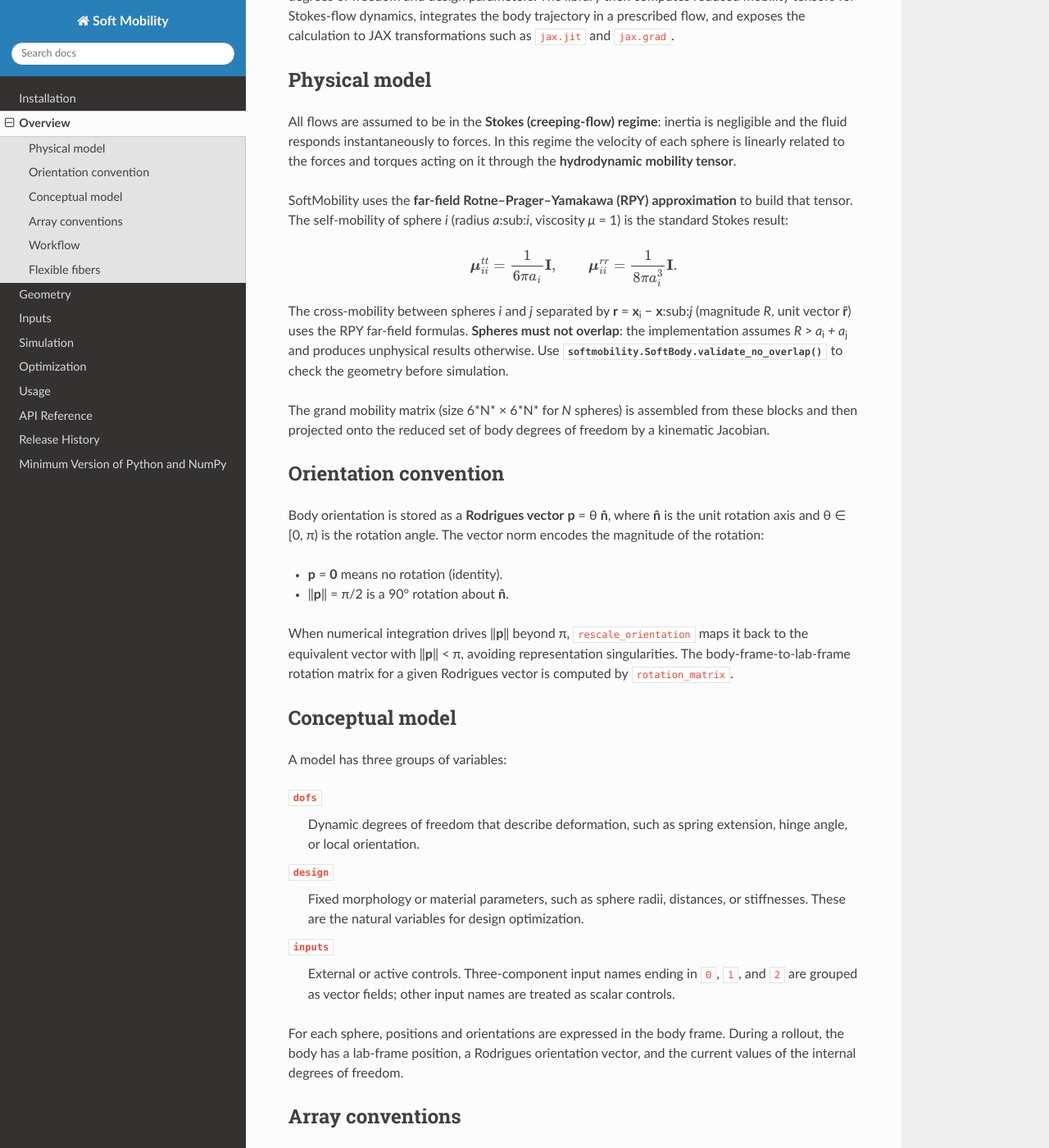
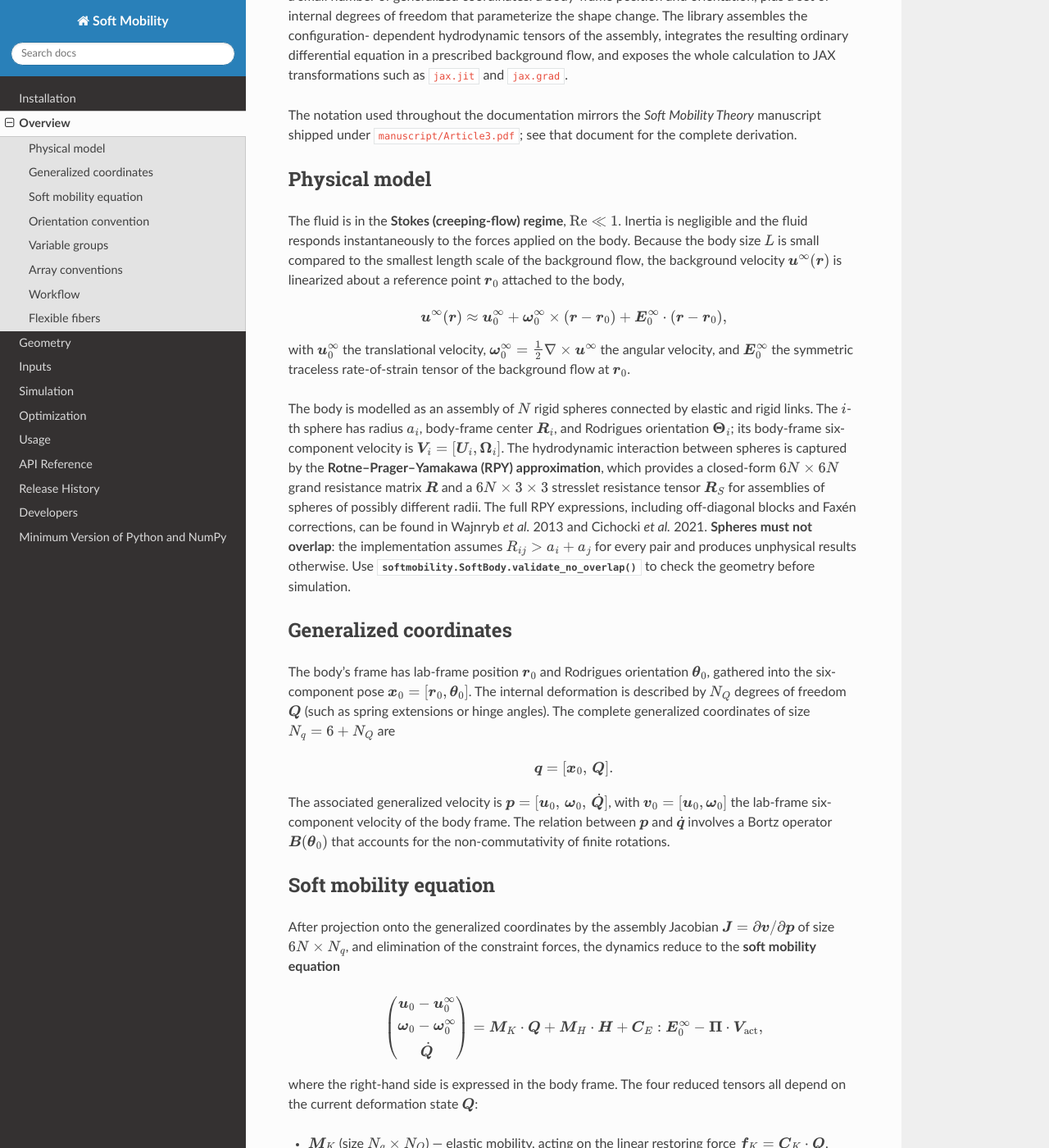
Before and after one commit to C0PEP0D/SoftMobility, a Sphinx documentation site: the page built from docs/source/overview.rst, in a window 1280 px wide and 1400 px high, scrolled down 200 px. Shown: the whole window at 82% size. Built offline with Sphinx 7.4.7 and the Read the Docs theme 3.1.0, drawn with Linux system fonts in a browser that asks for light colours; some of the changed text lies outside the part shown.

Commit message:
restructure README for new users, add Developers doc page, align overview with manuscript notation
- README.rst: reorder for first-time visitors (Colab → install → quick start →
  tutorials → docs build → contributing → license); trim duplicated content.
- docs/source/developers.rst (new): consolidate dev install, tests, strict
  docs build, pre-commit, versioning (versioneer + git tags), release process
  (GitHub Releases → publish-pypi.yml → PyPI), and PR/issue policy.
- docs/source/index.rst: add the Developers page to the toctree.
- docs/source/overview.rst: align notation with manuscript/Article3.tex
  (body-frame r_0/theta_0, generalized coordinates Q, soft mobility tensors
  M_K/M_H/C_E/Pi); drop the partial RPY self-mobility formula.
- CONTRIBUTING.rst: replace the stale checklist with a pointer to the new
  Developers page.

```diff
--- /dev/null
+++ b/docs/source/developers.rst
@@ -0,0 +1,214 @@
+==========
+Developers
+==========
+
+This page collects everything maintainer-facing: how to set up a development
+environment, run the tests, build the documentation strictly, the versioning
+scheme, the release process, and the policy for opening issues and pull
+requests.
+
+If you only want to *use* SoftMobility, see :doc:`installation` and the
+tutorials instead.
+
+Setting up a development environment
+====================================
+
+Start from one of the user-install recipes in :doc:`installation` (either
+``venv`` or ``conda``) so the package itself is installed in editable mode
+(``pip install -e .``). Then add the development tools:
+
+.. code-block:: bash
+
+    pip install -r requirements-dev.txt
+
+This pulls in ``ruff`` (linting), ``isort``, ``pytest`` (+ ``pytest-cov``,
+``coverage``, ``codecov``), ``pre-commit`` and ``pre-commit-hooks``,
+``nbstripout``, ``sphinx`` with the documentation extensions
+(``sphinx_rtd_theme``, ``sphinx-copybutton``, ``numpydoc``, ``ipython``),
+``twine``, and ``kaleido`` (used by Plotly to export tutorial figures as
+vector PDFs).
+
+Pre-commit hooks
+----------------
+
+The repository ships with a ``.pre-commit-config.yaml``. Install the hooks
+once per clone:
+
+.. code-block:: bash
+
+    pre-commit install
+
+The same checks run in CI via ``.github/workflows/pre-commit.yml`` on every
+push and pull request.
+
+Running the tests
+=================
+
+From the repository root:
+
+.. code-block:: bash
+
+    pytest
+
+The GitHub Actions matrix in ``.github/workflows/testing.yml`` runs the test
+suite across all supported Python versions on every push and pull request,
+so a local single-Python ``pytest`` run is enough — there is no need to set
+up a multi-Python rig locally.
+
+Building the documentation
+==========================
+
+For everyday work, the short build is enough:
+
+.. code-block:: bash
+
+    make -C docs html
+    open docs/build/html/index.html        # macOS
+    xdg-open docs/build/html/index.html    # Linux
+
+Before opening a pull request that touches docstrings or
+``docs/source/*.rst``, run the same strict build that CI runs. It treats
+warnings as errors and fails on broken cross-references, so any surprise is
+caught locally:
+
+.. code-block:: bash
+
+    make -C docs clean
+    sphinx-build -W -b html docs/source docs/build/html
+
+This mirrors ``.github/workflows/docs.yml``.
+
+Versioning
+==========
+
+The package version is **not** stored in any source file by hand. It is
+computed at install time by `Versioneer
+<https://github.com/python-versioneer/python-versioneer>`_ from
+``git describe --tags``.
+
+Configuration lives in ``setup.cfg``:
+
+.. code-block:: ini
+
+    [versioneer]
+    VCS = git
+    style = pep440-post
+    versionfile_source = softmobility/_version.py
+    versionfile_build = softmobility/_version.py
+    tag_prefix = v
+
+What this means in practice:
+
+- The tag prefix is ``v``. A tag named ``v1.2.3`` becomes the version
+  ``1.2.3``.
+- The style is ``pep440-post``. A development install (built from a working
+  tree that is past the most recent tag) reports a version of the form
+  ``1.0.0.post27+g0691c69``: the latest tag, the number of commits past it,
+  and the short commit hash. A working tree with uncommitted changes appends
+  ``.dirty``.
+- The file ``softmobility/_version.py`` is auto-generated by Versioneer and
+  must **not** be edited by hand. Versioneer rewrites it during the build.
+
+Quick sanity check at any point:
+
+.. code-block:: bash
+
+    python -c "import softmobility as sm; print(sm.__version__)"
+
+Cutting a release
+=================
+
+Releases are made through the GitHub *Releases* UI. Creating a release
+creates a git tag, which Versioneer picks up as the new version, and the
+``.github/workflows/publish-pypi.yml`` workflow runs on the
+``release: created`` event to upload the sdist and wheel to PyPI.
+
+Step by step:
+
+1. Make sure ``main`` is green on CI (testing + docs workflows) and that
+   ``docs/source/release-history.rst`` is up to date with the changes that
+   will ship.
+2. On GitHub: *Releases → Draft a new release*.
+3. **Tag name**: ``vX.Y.Z`` (PEP 440, with the leading ``v`` so Versioneer's
+   ``tag_prefix = v`` strips it). **Target**: ``main``.
+4. Fill in the release notes and click *Publish release*. GitHub creates the
+   tag.
+5. The ``publish-pypi.yml`` workflow runs automatically:
+
+   .. code-block:: bash
+
+       python setup.py sdist bdist_wheel
+       twine upload dist/*
+
+   The upload uses the repository secret ``PYPI_API_TOKEN`` (a PyPI API
+   token with the ``pypi-`` prefix and upload scope on the
+   ``soft-mobility`` project). Watch the workflow run from the *Actions*
+   tab to confirm it succeeded.
+6. After the release, refresh the local checkout (``git pull --tags``) so
+   Versioneer reports the new version.
+
+Reporting issues
+================
+
+Bugs and feature requests are tracked in the GitHub issue tracker:
+https://github.com/celoy/SoftMobility/issues.
+
+When opening a bug report, please include:
+
+- A minimal, self-contained example that reproduces the problem.
+- The version of SoftMobility:
+  ``python -c "import softmobility as sm; print(sm.__version__)"``.
+- Your Python version (``python -V``) and operating system.
+- The full traceback (or the unexpected output, with a description of what
+  you expected instead).
+
+For feature requests, describe the use case first; the API design follows
+from the use case.
+
+Submitting pull requests
+========================
+
+The high-level flow:
+
+1. Fork the repository and clone your fork.
+2. Create a feature branch off ``main``:
+
+   .. code-block:: bash
+
+       git checkout -b name-of-your-feature
+
+3. Make your changes. Add or update tests for any behaviour change. Update
+   the documentation (docstrings and/or ``docs/source/*.rst``) when the
+   public API or user-facing behaviour changes.
+4. Before pushing, run the local checks:
+
+   .. code-block:: bash
+
+       ruff check
+       pytest
+       make -C docs clean
+       sphinx-build -W -b html docs/source docs/build/html
+
+5. Commit, push, and open a pull request against ``main`` on the upstream
+   repository.
+
+Pull request guidelines:
+
+- Keep the scope narrow. One logical change per PR is easier to review and
+  to revert if needed.
+- New functionality is expected to come with tests.
+- Follow the existing code style. ``ruff`` is the source of truth; ``isort``
+  is configured to match.
+- The CI matrix runs the tests across all supported Python versions and
+  builds the docs strictly. A green CI is required to merge.
+
+Project TODOs
+=============
+
+Local, in-progress notes and TODOs live in ``TODO.md`` at the repository
+root. The file is consumed by the VS Code `Todo Tree
+<https://marketplace.visualstudio.com/items?itemName=Gruntfuggly.todo-tree>`_
+extension, which surfaces ``TODO`` and ``FIXME`` markers across the
+codebase. ``TODO.md`` is intentionally kept out of the README and the user-
+facing documentation so it does not become a substitute for the GitHub
+issue tracker.
--- a/docs/source/index.rst
+++ b/docs/source/index.rst
@@ -24,4 +24,5 @@
    usage
    api
    release-history
+   developers
    min_versions
--- a/docs/source/overview.rst
+++ b/docs/source/overview.rst
@@ -3,75 +3,168 @@
 ========
 
 SoftMobility represents a deformable body as an assembly of spheres whose
-geometry depends on degrees of freedom and design parameters. The library then
-computes reduced mobility tensors for Stokes-flow dynamics, integrates the body
-trajectory in a prescribed flow, and exposes the calculation to JAX
-transformations such as ``jax.jit`` and ``jax.grad``.
+geometry depends on a small number of generalized coordinates: a body-frame
+position and orientation, plus a set of internal degrees of freedom that
+parameterize the shape change. The library assembles the configuration-
+dependent hydrodynamic tensors of the assembly, integrates the resulting
+ordinary differential equation in a prescribed background flow, and exposes
+the whole calculation to JAX transformations such as ``jax.jit`` and
+``jax.grad``.
+
+The notation used throughout the documentation mirrors the *Soft Mobility
+Theory* manuscript shipped under ``manuscript/Article3.pdf``; see that
+document for the complete derivation.
 
 Physical model
 --------------
 
-All flows are assumed to be in the **Stokes (creeping-flow) regime**: inertia is
-negligible and the fluid responds instantaneously to forces. In this regime the
-velocity of each sphere is linearly related to the forces and torques acting on
-it through the **hydrodynamic mobility tensor**.
-
-SoftMobility uses the **far-field Rotne–Prager–Yamakawa (RPY) approximation**
-to build that tensor. The self-mobility of sphere *i* (radius *a*\:sub:`i`,
-viscosity *μ* = 1) is the standard Stokes result:
+The fluid is in the **Stokes (creeping-flow) regime**, :math:`\mathrm{Re}\ll 1`.
+Inertia is negligible and the fluid responds instantaneously to the forces
+applied on the body. Because the body size :math:`L` is small compared to
+the smallest length scale of the background flow, the background velocity
+:math:`\boldsymbol{u}^\infty(\boldsymbol{r})` is linearized about a
+reference point :math:`\boldsymbol{r}_0` attached to the body,
 
 .. math::
 
-   \boldsymbol{\mu}^{tt}_{ii} = \frac{1}{6\pi a_i}\mathbf{I}, \qquad
-   \boldsymbol{\mu}^{rr}_{ii} = \frac{1}{8\pi a_i^3}\mathbf{I}.
+   \boldsymbol{u}^\infty(\boldsymbol{r}) \approx
+       \boldsymbol{u}_0^\infty
+     + \boldsymbol{\omega}_0^\infty \times (\boldsymbol{r}-\boldsymbol{r}_0)
+     + \boldsymbol{E}_0^\infty \cdot (\boldsymbol{r}-\boldsymbol{r}_0),
 
-The cross-mobility between spheres *i* and *j* separated by **r** = **x**\
-:sub:`i` − **x**\:sub:`j` (magnitude *R*, unit vector **r̂**) uses the RPY
-far-field formulas. **Spheres must not overlap**: the implementation assumes
-*R > a*\ :sub:`i` *+ a*\ :sub:`j` and produces unphysical results otherwise.
-Use :py:meth:`softmobility.SoftBody.validate_no_overlap` to check the
-geometry before simulation.
+with :math:`\boldsymbol{u}_0^\infty` the translational velocity,
+:math:`\boldsymbol{\omega}_0^\infty = \tfrac{1}{2}\nabla\times\boldsymbol{u}^\infty`
+the angular velocity, and :math:`\boldsymbol{E}_0^\infty` the symmetric
+traceless rate-of-strain tensor of the background flow at
+:math:`\boldsymbol{r}_0`.
 
-The grand mobility matrix (size 6*N* × 6*N* for *N* spheres) is assembled from
-these blocks and then projected onto the reduced set of body degrees of freedom
-by a kinematic Jacobian.
+The body is modelled as an assembly of :math:`N` rigid spheres connected by
+elastic and rigid links. The :math:`i`-th sphere has radius :math:`a_i`,
+body-frame center :math:`\boldsymbol{R}_i`, and Rodrigues orientation
+:math:`\boldsymbol{\Theta}_i`; its body-frame six-component velocity is
+:math:`\boldsymbol{V}_i = [\boldsymbol{U}_i, \boldsymbol{\Omega}_i]`. The
+hydrodynamic interaction between spheres is captured by the
+**Rotne–Prager–Yamakawa (RPY) approximation**, which provides a closed-form
+:math:`6N\times 6N` grand resistance matrix :math:`\boldsymbol{R}` and a
+:math:`6N\times 3\times 3` stresslet resistance tensor
+:math:`\boldsymbol{R}_S` for assemblies of spheres of possibly different
+radii. The full RPY expressions, including off-diagonal blocks and Faxén
+corrections, can be found in Wajnryb *et al.* 2013 and Cichocki *et al.*
+2021. **Spheres must not overlap**: the implementation assumes
+:math:`R_{ij} > a_i + a_j` for every pair and produces unphysical results
+otherwise. Use :py:meth:`softmobility.SoftBody.validate_no_overlap` to
+check the geometry before simulation.
+
+Generalized coordinates
+-----------------------
+
+The body's frame has lab-frame position :math:`\boldsymbol{r}_0` and
+Rodrigues orientation :math:`\boldsymbol{\theta}_0`, gathered into the
+six-component pose :math:`\boldsymbol{x}_0 = [\boldsymbol{r}_0,
+\boldsymbol{\theta}_0]`. The internal deformation is described by
+:math:`N_Q` degrees of freedom :math:`\boldsymbol{Q}` (such as spring
+extensions or hinge angles). The complete generalized coordinates of size
+:math:`N_q = 6 + N_Q` are
+
+.. math::
+
+   \boldsymbol{q} = [\boldsymbol{x}_0,\, \boldsymbol{Q}].
+
+The associated generalized velocity is :math:`\boldsymbol{p} =
+[\boldsymbol{u}_0,\, \boldsymbol{\omega}_0,\, \dot{\boldsymbol{Q}}]`,
+with :math:`\boldsymbol{v}_0 = [\boldsymbol{u}_0, \boldsymbol{\omega}_0]`
+the lab-frame six-component velocity of the body frame. The relation
+between :math:`\boldsymbol{p}` and :math:`\dot{\boldsymbol{q}}` involves a
+Bortz operator :math:`\boldsymbol{B}(\boldsymbol{\theta}_0)` that accounts
+for the non-commutativity of finite rotations.
+
+Soft mobility equation
+----------------------
+
+After projection onto the generalized coordinates by the assembly Jacobian
+:math:`\boldsymbol{J} = \partial\boldsymbol{v}/\partial\boldsymbol{p}` of
+size :math:`6N\times N_q`, and elimination of the constraint forces, the
+dynamics reduce to the **soft mobility equation**
+
+.. math::
+
+   \begin{pmatrix}
+     \boldsymbol{u}_0 - \boldsymbol{u}_0^\infty \\
+     \boldsymbol{\omega}_0 - \boldsymbol{\omega}_0^\infty \\
+     \dot{\boldsymbol{Q}}
+   \end{pmatrix}
+   = \boldsymbol{M}_K\cdot\boldsymbol{Q}
+   + \boldsymbol{M}_H\cdot\boldsymbol{H}
+   + \boldsymbol{C}_E:\boldsymbol{E}_0^\infty
+   - \boldsymbol{\Pi}\cdot\boldsymbol{V}_\mathrm{act},
+
+where the right-hand side is expressed in the body frame. The four reduced
+tensors all depend on the current deformation state :math:`\boldsymbol{Q}`:
+
+- :math:`\boldsymbol{M}_K` (size :math:`N_q\times N_Q`) — elastic mobility,
+  acting on the linear restoring force :math:`\boldsymbol{f}_K =
+  \boldsymbol{C}_K\cdot\boldsymbol{Q}`.
+- :math:`\boldsymbol{M}_H` (size :math:`N_q\times 3`) — body-force
+  mobility, acting on a uniform external field
+  :math:`\boldsymbol{H}` (e.g. gravity :math:`\boldsymbol{g}` or a magnetic
+  field :math:`\boldsymbol{B}`).
+- :math:`\boldsymbol{C}_E` (size :math:`N_q\times 3\times 3`) — coupling
+  to the background rate-of-strain.
+- :math:`\boldsymbol{\Pi}` — the projection operator that eliminates the
+  constraint forces; its action on the active velocity
+  :math:`\boldsymbol{V}_\mathrm{act}` accounts for prescribed kinematic
+  drives.
+
+When the flow and external fields are known in the lab frame, they must
+first be rotated into the body frame using the rotation matrix
+:math:`\boldsymbol{\mathcal{R}}_0(\boldsymbol{\theta}_0)` from the
+Euler–Rodrigues formula. Combined with :math:`\boldsymbol{p} =
+\boldsymbol{B}^{-1}\cdot\dot{\boldsymbol{q}}`, the soft mobility equation
+is a first-order ODE :math:`\dot{\boldsymbol{q}} =
+\boldsymbol{f}(\boldsymbol{q},t)` that can be integrated forward in time.
 
 Orientation convention
 ----------------------
 
-Body orientation is stored as a **Rodrigues vector** **p** = θ **n̂**, where
-**n̂** is the unit rotation axis and θ ∈ [0, π) is the rotation angle. The
-vector norm encodes the magnitude of the rotation:
+Both the body frame (:math:`\boldsymbol{\theta}_0`) and individual sphere
+orientations (:math:`\boldsymbol{\Theta}_i`) are stored as **Rodrigues
+vectors**: a three-component vector :math:`\boldsymbol{p} = \theta\,
+\hat{\boldsymbol{n}}` whose direction :math:`\hat{\boldsymbol{n}}` is the
+unit rotation axis and whose magnitude :math:`\theta` is the rotation
+angle.
 
-- **p** = **0** means no rotation (identity).
-- ‖\ **p**\ ‖ = π/2 is a 90° rotation about **n̂**.
+- :math:`\boldsymbol{p} = \boldsymbol{0}` is the identity rotation.
+- :math:`\|\boldsymbol{p}\| = \pi/2` is a 90° rotation about
+  :math:`\hat{\boldsymbol{n}}`.
 
-When numerical integration drives ‖\ **p**\ ‖ beyond π, ``rescale_orientation``
-maps it back to the equivalent vector with ‖\ **p**\ ‖ < π, avoiding
-representation singularities. The body-frame-to-lab-frame rotation matrix for a
-given Rodrigues vector is computed by ``rotation_matrix``.
+When numerical integration drives :math:`\|\boldsymbol{p}\|` beyond
+:math:`\pi`, ``rescale_orientation`` maps it back to the equivalent vector
+with :math:`\|\boldsymbol{p}\| < \pi`, avoiding representation
+singularities. The body-frame-to-lab-frame rotation matrix is computed by
+``rotation_matrix``.
 
-Conceptual model
-----------------
+Variable groups
+---------------
 
-A model has three groups of variables:
+A soft body partitions its parameters into three groups:
 
 ``dofs``
-    Dynamic degrees of freedom that describe deformation, such as spring
-    extension, hinge angle, or local orientation.
+    The generalized coordinates :math:`\boldsymbol{Q}` describing
+    deformation (spring extension, hinge angle, local orientation, …).
+    They evolve during a simulation.
 
 ``design``
-    Fixed morphology or material parameters, such as sphere radii, distances,
-    or stiffnesses. These are the natural variables for design optimization.
+    Fixed morphological or material parameters (sphere radii, rest
+    lengths, stiffnesses). They are constant during a given simulation
+    and are the natural targets for design optimization.
 
 ``inputs``
     External or active controls. Three-component input names ending in
-    ``0``, ``1``, and ``2`` are grouped as vector fields; other input names are
-    treated as scalar controls.
-
-For each sphere, positions and orientations are expressed in the body frame.
-During a rollout, the body has a lab-frame position, a Rodrigues orientation
-vector, and the current values of the internal degrees of freedom.
+    ``0``, ``1``, ``2`` (e.g. ``gravity0``, ``gravity1``, ``gravity2``)
+    are treated as components of a vector field
+    :math:`\boldsymbol{H}`; single-component names are treated as scalar
+    controls. The distinction matters because vector fields rotate when
+    changing reference frame and scalars do not.
 
 Array conventions
 -----------------
@@ -86,19 +179,20 @@
      - Meaning
    * - ``position``
      - ``(3,)``
-     - Lab-frame position of the body reference point.
+     - Lab-frame position :math:`\boldsymbol{r}_0` of the body reference
+       point.
    * - ``orientation``
      - ``(3,)``
-     - Rodrigues vector for body orientation.
+     - Rodrigues vector :math:`\boldsymbol{\theta}_0` for the body frame.
    * - ``dofs``
      - ``(Ndof,)``
-     - Internal configuration variables.
+     - Internal coordinates :math:`\boldsymbol{Q}`.
    * - ``design``
      - ``(Ndesign,)``
      - Fixed design variables.
    * - ``inputs``
      - ``(Ninput,)``
-     - Field components followed by scalar inputs.
+     - Vector-field components followed by scalar inputs.
    * - ``positions``
      - ``(n_steps, 3)``
      - Trajectory returned by ``sm.FlowBodyRollout.rollout``.
@@ -109,23 +203,32 @@
 The usual workflow is:
 
 1. Define the geometry with ``sm.SphereAssembly`` or a YAML description.
-2. Promote the assembly to ``sm.SoftBody`` to compute hydrodynamic mobility.
+2. Promote the assembly to ``sm.SoftBody``: this builds the assembly
+   Jacobian :math:`\boldsymbol{J}`, the RPY grand resistance
+   :math:`\boldsymbol{R}`, and the reduced soft mobility tensors
+   (:math:`\boldsymbol{M}_K`, :math:`\boldsymbol{M}_H`,
+   :math:`\boldsymbol{C}_E`, :math:`\boldsymbol{\Pi}`).
 3. Create fields, scalar controls, and background flows.
-4. Run ``sm.FlowBodyRollout.rollout`` to obtain trajectories.
-5. Optionally optimize design variables with ``sm.FlowBodyOptimizer``.
+4. Run ``sm.FlowBodyRollout.rollout`` to integrate
+   :math:`\dot{\boldsymbol{q}} = \boldsymbol{f}(\boldsymbol{q},t)` in
+   time.
+5. Optionally optimize design variables with ``sm.FlowBodyOptimizer`` by
+   differentiating the rollout end-to-end through ``jax.grad``.
 
 Flexible fibers
 ---------------
 
 For chains of identical beads with rigid bonds and a linear bending
-elasticity, use :class:`softmobility.FlexibleFiber`. It implements the Joint
-Model of Delmotte et al. 2015 (Fig. 3, Eqs. 2–4): bead positions are
-parameterised by bead orientations through the recurrence
-``r_{i+1} = r_i + (a + εg)(p_i + p_{i+1})``, so the rigid-bond constraint is
-satisfied by construction (no Lagrange multipliers). Bending elasticity is
-the discrete biharmonic of the orientation DOFs, and gravity is registered
-automatically as a 3-D field input. Both planar (``planar=True``, one angle
-per bead) and full 3-D (Rodrigues vector per bead) variants are available.
+elasticity, use :class:`softmobility.FlexibleFiber`. It implements the
+Joint Model of Delmotte *et al.* 2015 (Fig. 3, Eqs. 2–4): bead positions
+are parameterized by bead orientations through the recurrence
+:math:`\boldsymbol{R}_{i+1} = \boldsymbol{R}_i + (a + \varepsilon
+g)(\boldsymbol{p}_i + \boldsymbol{p}_{i+1})`, so the rigid-bond
+constraint is satisfied by construction (no Lagrange multipliers).
+Bending elasticity is the discrete biharmonic of the orientation
+:math:`\boldsymbol{Q}`, and gravity is registered automatically as a
+3-component field input. Both planar (``planar=True``, one angle per
+bead) and full 3-D (Rodrigues vector per bead) variants are available.
 
 .. code-block:: python
 
```
Also changed, not shown: CONTRIBUTING.rst (+9 -98 lines), README.rst (+72 -126 lines).
